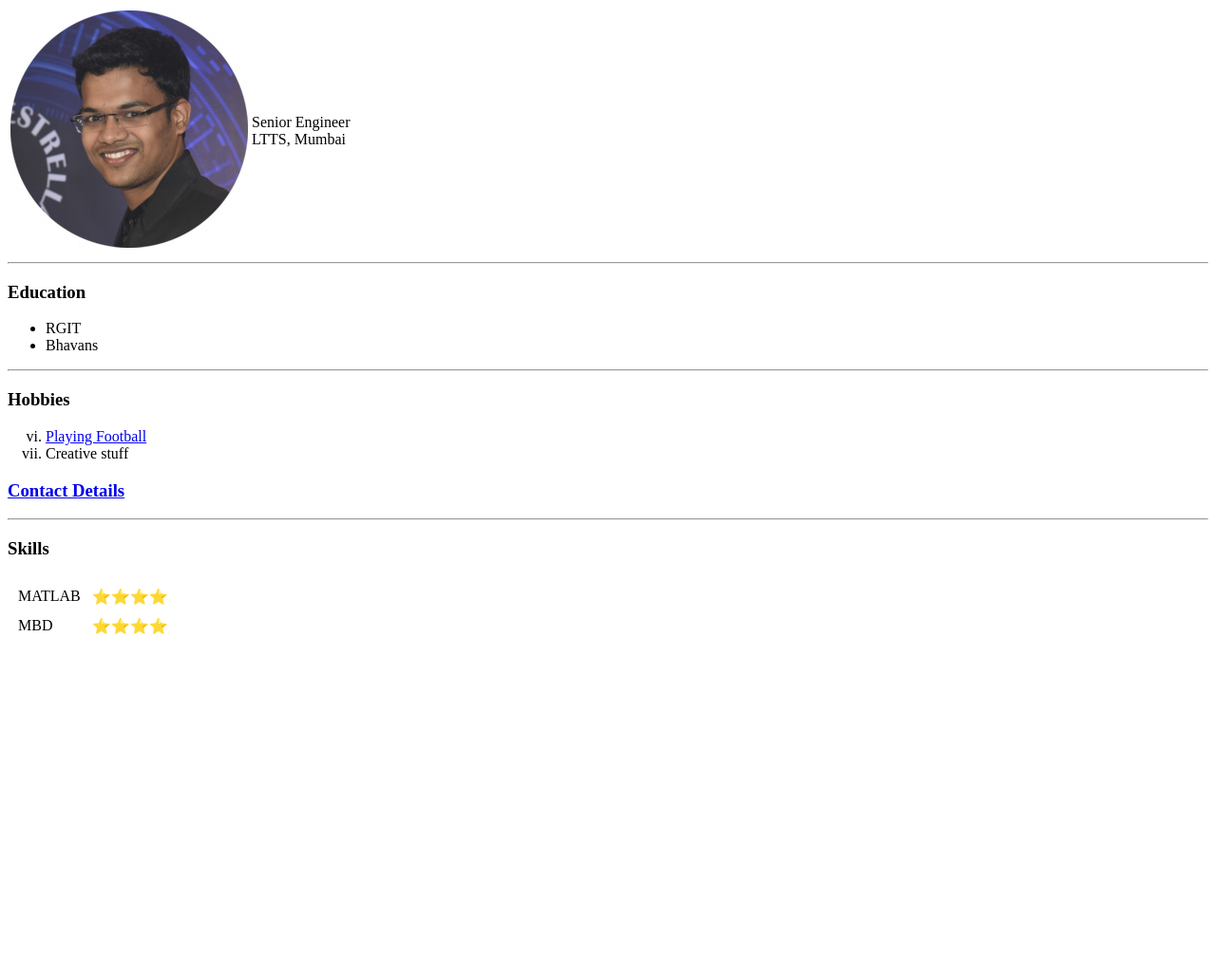
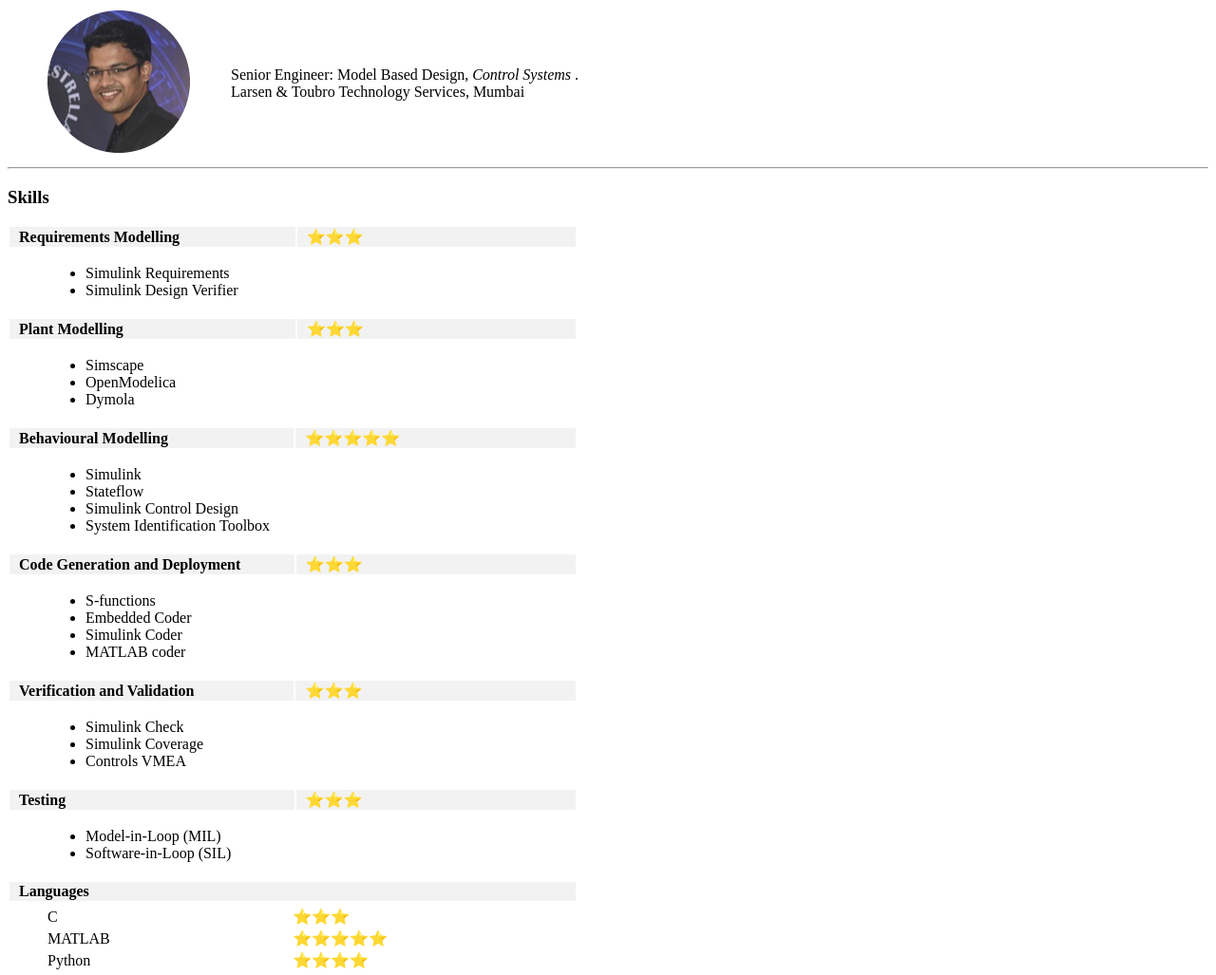
Before and after one commit to SanketMhadgut/cv, a plain HTML site: page index.html in a window 1280 px wide. Shown: the top 1027 px of the page at 95% size. Before the commit the page ends 800 px from the top, so only its background shows below. Drawn offline with Linux system fonts and the light colour scheme.

Commit message:
Add files via upload

```diff
--- a/index.html
+++ b/index.html
@@ -2,20 +2,171 @@
 <html lang="en">
 <head>
     <meta charset="UTF-8">
-    <title>Sanket Mhadgut's Resume</title>
-    <meta name="description" content="Sanket Mhadgut Resume">
+    <title>Sanket Mhadgut's blog</title>
+    <meta name="description" content="Hi">
     <!-- This meta data is used to give various info -->
+
+<style>
+th {
+  text-align: left;
+  padding-left: 10px;
+  width: 300px;
+  background-color: #f2f2f2;
+}
+td {
+  padding-left: 40px;
+}
+</style>
+
 </head>
+
 <body>
+<table>
+    <tr>
+        <td>
+            <img src="imgonline2.png" alt="display picture">
+        </td>
+        <td>
+            <p>
+                Senior Engineer: Model Based Design, <em>Control Systems </em>.<br>
+                Larsen & Toubro Technology Services, Mumbai
+            </p>
+        </td>
+    </tr>
+</table>
+<hr>
+<h3> Skills </h3>
+<table>
+    <tr>
+        <table style="width:600px">
+            <tr>
+                <th>Requirements Modelling</th>
+                <th>⭐️⭐⭐</th>
+            </tr>
+            <tr>
+                <td>
+                    <ul>
+                        <li>Simulink Requirements</li>
+                        <li>Simulink Design Verifier</li>
+                    </ul>
+                </td>
+            </tr>
+        </table>
+    </tr>
+    <tr>
+        <table style="width:600px">
+            <tr>
+                <th>Plant Modelling</th>
+                <th>⭐️⭐⭐</th>
+            </tr>
+            <tr>
+                <td>
+                    <ul>
+                        <li>Simscape</li>
+                        <li>OpenModelica</li>
+                        <li>Dymola</li>
+                    </ul>
+                </td>
+            </tr>
+        </table>
+    </tr>
+      <tr>
+        <table style="width:600px">
+            <tr>
+                <th>Behavioural Modelling</th>
+                <th>⭐️⭐⭐⭐⭐</th>
+            </tr>
+            <tr>
+                <td>
+                    <ul>
+                        <li>Simulink</li>
+                        <li>Stateflow</li>
+                        <li>Simulink Control Design</li>
+                        <li>System Identification Toolbox</li>
+                    </ul>
+                </td>
+            </tr>
+        </table>
+    </tr>
+    <tr>
+        <table style="width:600px">
+            <tr>
+                <th>Code Generation and Deployment</th>
+                <th>⭐️⭐⭐</th>
+            </tr>
+            <tr>
+                <td>
+                    <ul>
+                        <li>S-functions</li>
+                        <li>Embedded Coder</li>
+                        <li>Simulink Coder</li>
+                        <li>MATLAB coder</li>
+                    </ul>
+                </td>
+            </tr>
+        </table>
+    </tr>
+    <tr>
+        <table style="width:600px">
+            <tr>
+                <th>Verification and Validation</th>
+                <th>⭐️⭐⭐</th>
+            </tr>
+            <tr>
+                <td>
+                    <ul>
+                        <li>Simulink Check</li>
+                        <li>Simulink Coverage</li>
+                        <li>Controls VMEA</li>
+                    </ul>
+                </td>
+            </tr>
+        </table>
+    </tr>
+        <tr>
+        <table style="width:600px">
+            <tr>
+                <th>Testing</th>
+                <th>⭐️⭐⭐</th>
+            </tr>
+            <tr>
+                <td>
+                    <ul>
+                        <li>Model-in-Loop (MIL)</li>
+                        <li>Software-in-Loop (SIL)</li>
+                    </ul>
+                </td>
+            </tr>
+        </table>
+    </tr>
+    <tr>
+        <table style="width:600px">
+            <tr>
+                <th>Languages</th>
+            </tr>
+            <tr>
 
-    <table>
-        <tr>
-            <td><img src="imgonline.jpg" alt="display picture"></td>
-            <td> Senior Engineer <br>
-                LTTS, Mumbai
-            </td>
-        </tr>
-    </table>
+            </tr>
+        </table>
+    </tr>
+</table>
+<table style="width:600px">
+    <tr>
+        <td> C</td>
+        <td> ⭐️⭐⭐</td>
+    </tr>
+
+    <tr>
+        <td> MATLAB</td>
+        <td> ⭐️️⭐⭐⭐⭐️️</td>
+    </tr>
+
+    <tr>
+        <td>Python</td>
+        <td>⭐️️⭐⭐⭐</td>
+    </tr>
+
+</table>
 
 <hr>
 <h3>Education</h3>
@@ -25,7 +176,7 @@
 </ul>
 <hr>
 <h3>Hobbies</h3>
-<ol type="i" start="6">
+<ol type="1" start="1">
     <li><a href="https://www.youtube.com/channel/UC6yW44UGJJBvYTlfC7CRg2Q">Playing Football</a></li>
     <li>Creative stuff</li>
 </ol>
@@ -33,20 +184,5 @@
 <h3><a href="ContactMe.html"> Contact Details </a></h3>
 
 
-<hr>
-<h3> Skills </h3>
-
-
-<table cellspacing="10">
-    <tr>
-        <td> MATLAB</td>
-        <td> ⭐️⭐⭐⭐</td>
-    </tr>
-    <tr>
-        <td> MBD</td>
-        <td> ⭐️⭐⭐⭐</td>
-    </tr>
-</table>
-
 </body>
 </html>
```
Also changed, not shown: imgonline2.png (added).
